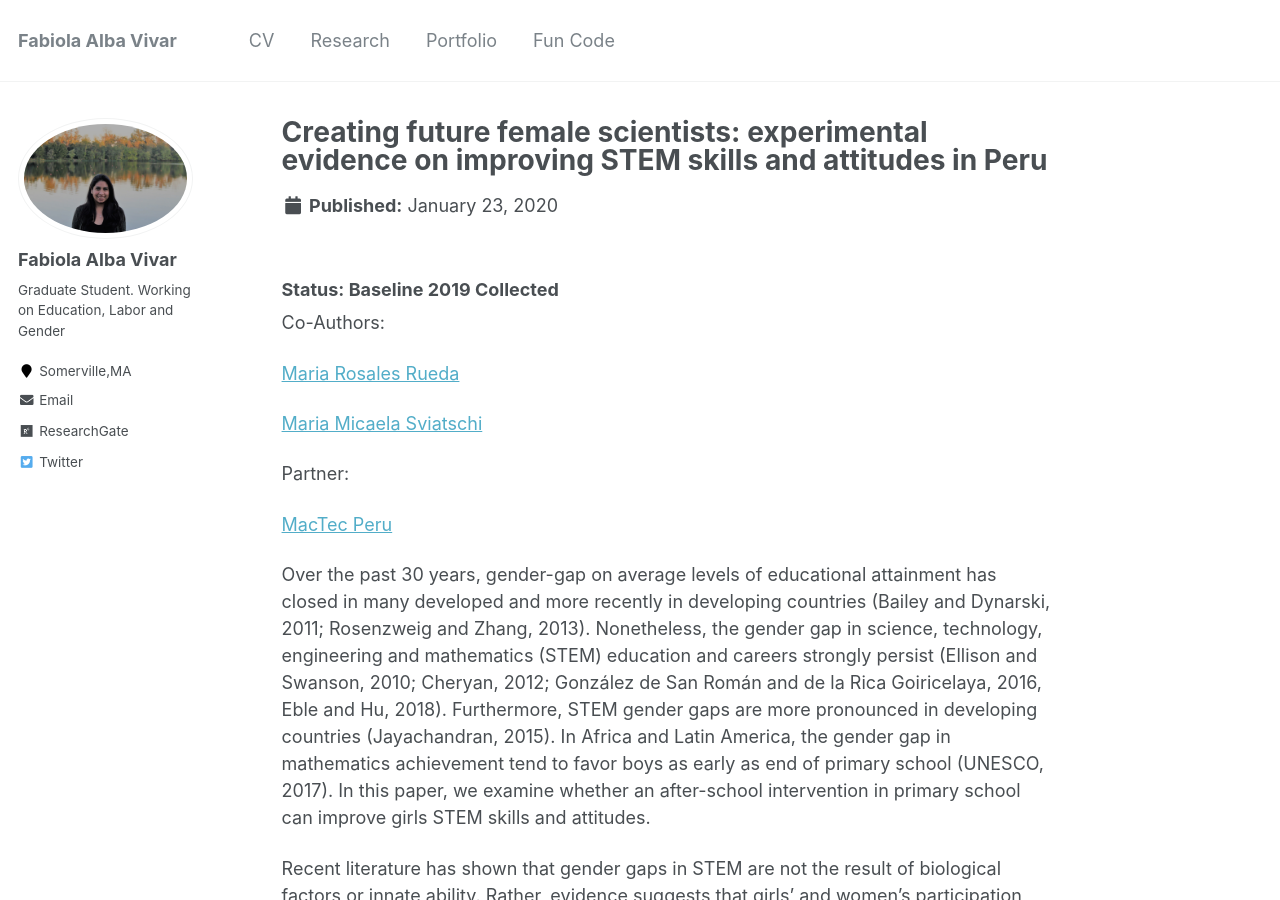
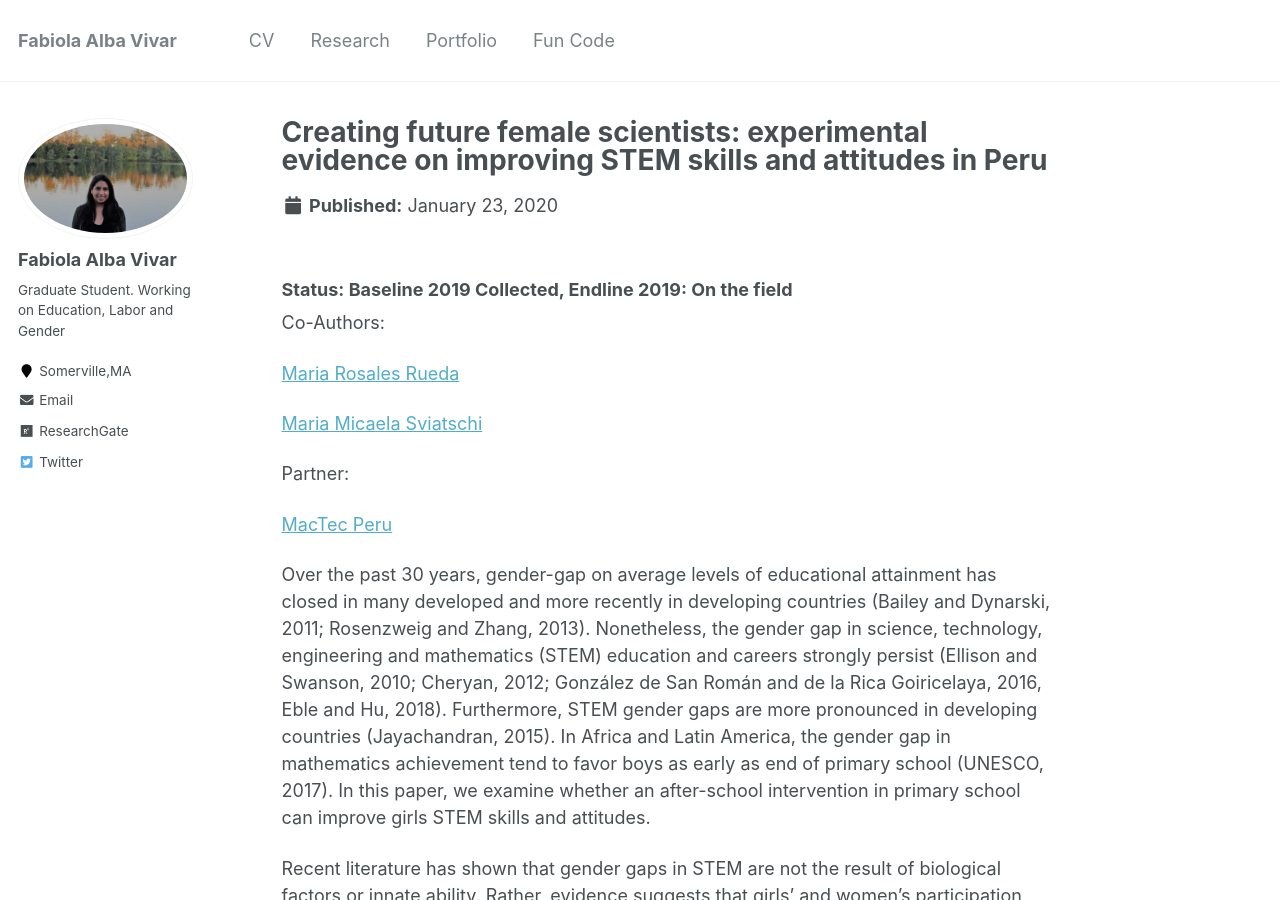
Before and after one commit to falbav/falbav.github.io, a Jekyll site: the page built from _research/research-MacTec.md, in a window 1280 px wide and 900 px high. Built offline with Jekyll 4.4.1, drawn with Linux system fonts in a browser that asks for light colours.

Commit message:
Update research-MacTec.md

```diff
--- a/_research/research-MacTec.md
+++ b/_research/research-MacTec.md
@@ -4,7 +4,7 @@ excerpt: "Fabiola Alba Vivar, Maria Rosales Rueda, Maria Micaela Sviatschi"
 collection: research
 ---
 
-### Status: Baseline 2019 Collected
+### Status: Baseline 2019 Collected, Endline 2019: On the field
 
 Co-Authors:
 
@@ -35,4 +35,5 @@ We address our research questions using experimental evidence. Conditional on ap
 
 We complement this administrative data by conducting follow up detailed in-depth surveys to parents and girls to measure attitudes, aspiration beliefs and parental investments as well as gender-science implicit association tests. Therefore, by comparing control versus treated girls (and their parents) we will be able to get information on whether the intervention affected aspirations and beliefs. MaCTeC provides a unique intervention as it targets girls at the end of primary school at a critical period before gaps in STEM abilities widen up. The final objective of our project is to learn whether the MaCTec model has the potential to increase girls’ interest and learning in STEM fields and propose an alternative to scale it up at the school level.
 
-For more information, please contact the authors. Slides and reports are available when requested.
+For more information, please contact the authors.
+Slides and reports are available when requested.
```
